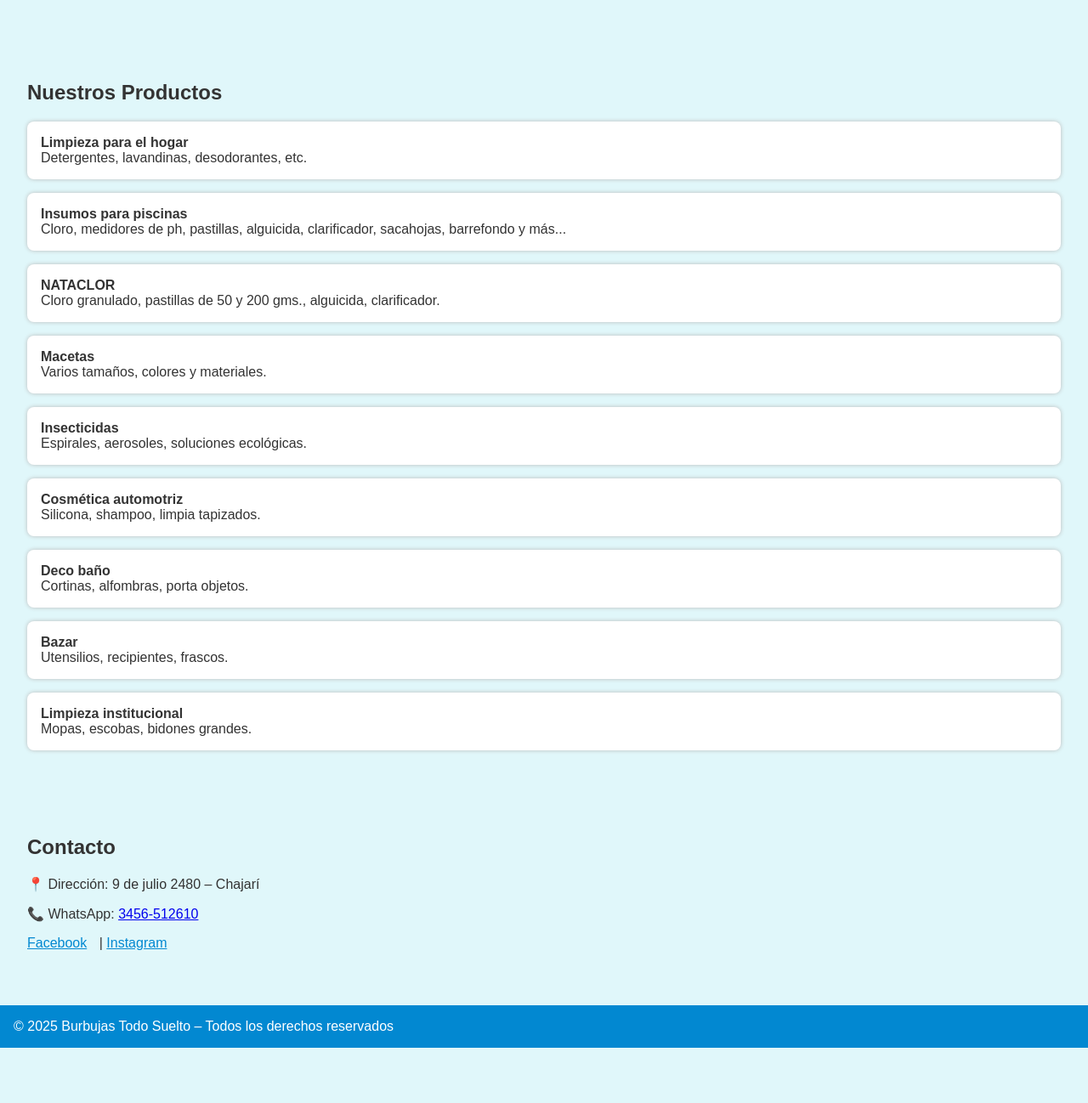
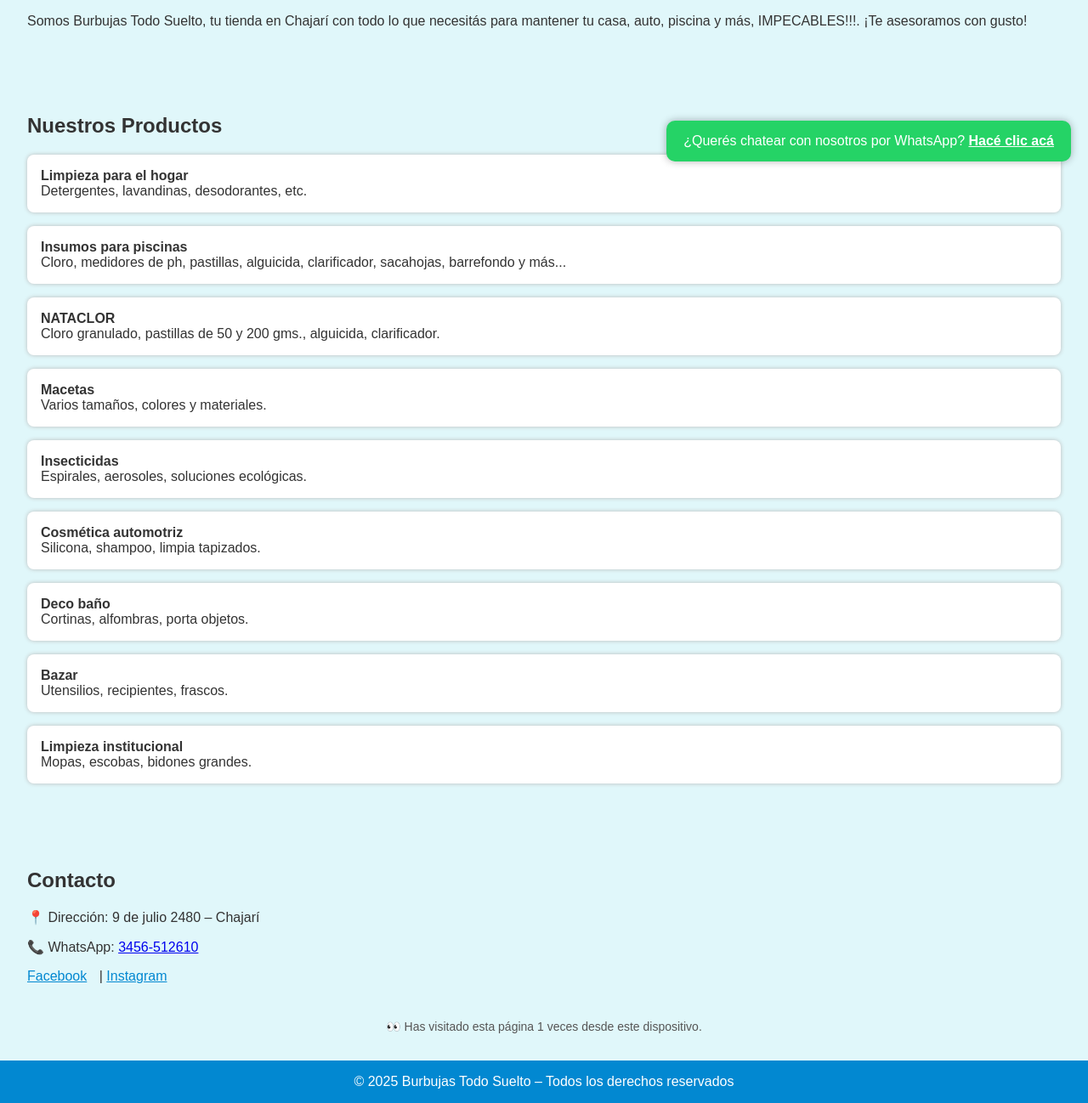
Before and after one commit to josenoro/burbujas-web, a plain HTML site: page index.html in a window 1280 px wide. Shown: the part 590-1888 px from the top of the page at 85% size. Before the commit the page ends 1823 px from the top, so only its background shows below. Drawn offline with Linux system fonts and the light colour scheme.

Commit message:
Update index.html

```diff
--- a/index.html
+++ b/index.html
@@ -34,6 +34,10 @@
       margin-bottom: 10px;
     }
 
+    h1 {
+      font-size: 48px;
+    }
+
     nav {
       background: #03a9f4;
       padding: 1em;
@@ -66,10 +70,37 @@
 
     footer {
       background: #0288d1;
-      color: white;https://github.com/josenoro/burbujas-web/blob/main/index.html
+      color: white;
       text-align: center;
       padding: 1em;
       margin-top: 2em;
+    }
+
+    #contador {
+      font-size: 14px;
+      color: #555;
+      text-align: center;
+      margin-top: 10px;
+    }
+
+    /* WhatsApp Popup */
+    #whatsappPopup {
+      display: none;
+      position: fixed;
+      bottom: 20px;
+      right: 20px;
+      background: #25d366;
+      color: white;
+      padding: 15px 20px;
+      border-radius: 10px;
+      box-shadow: 0 0 10px rgba(0,0,0,0.3);
+      z-index: 1000;
+    }
+
+    #whatsappPopup a {
+      color: white;
+      text-decoration: underline;
+      font-weight: bold;
     }
   </style>
 </head>
@@ -118,9 +149,29 @@
   </div>
 </section>
 
+<div id="contador"></div>
+
 <footer>
   &copy; 2025 Burbujas Todo Suelto – Todos los derechos reservados
 </footer>
 
+<!-- WhatsApp Popup -->
+<div id="whatsappPopup">
+  ¿Querés chatear con nosotros por WhatsApp? <a href="https://wa.me/543456512610" target="_blank">Hacé clic acá</a>
+</div>
+
+<script>
+  // Contador de visitas
+  let visitas = localStorage.getItem('contadorVisitas') || 0;
+  visitas++;
+  localStorage.setItem('contadorVisitas', visitas);
+  document.getElementById('contador').innerText = `👀 Has visitado esta página ${visitas} veces desde este dispositivo.`;
+
+  // Popup de WhatsApp
+  setTimeout(() => {
+    document.getElementById('whatsappPopup').style.display = 'block';
+  }, 3000);
+</script>
+
 </body>
 </html>
```
